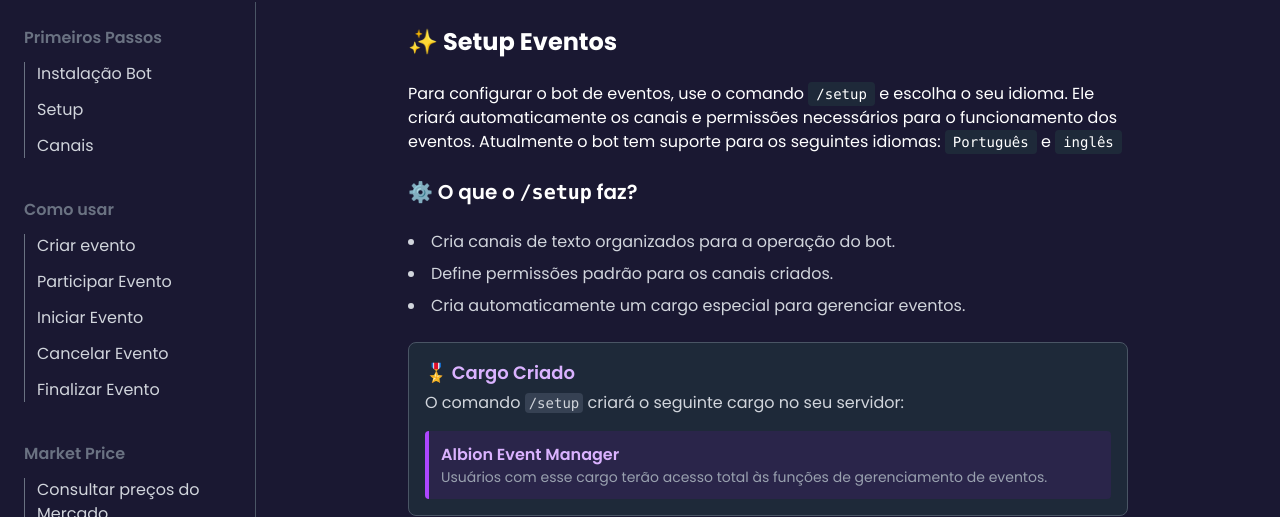
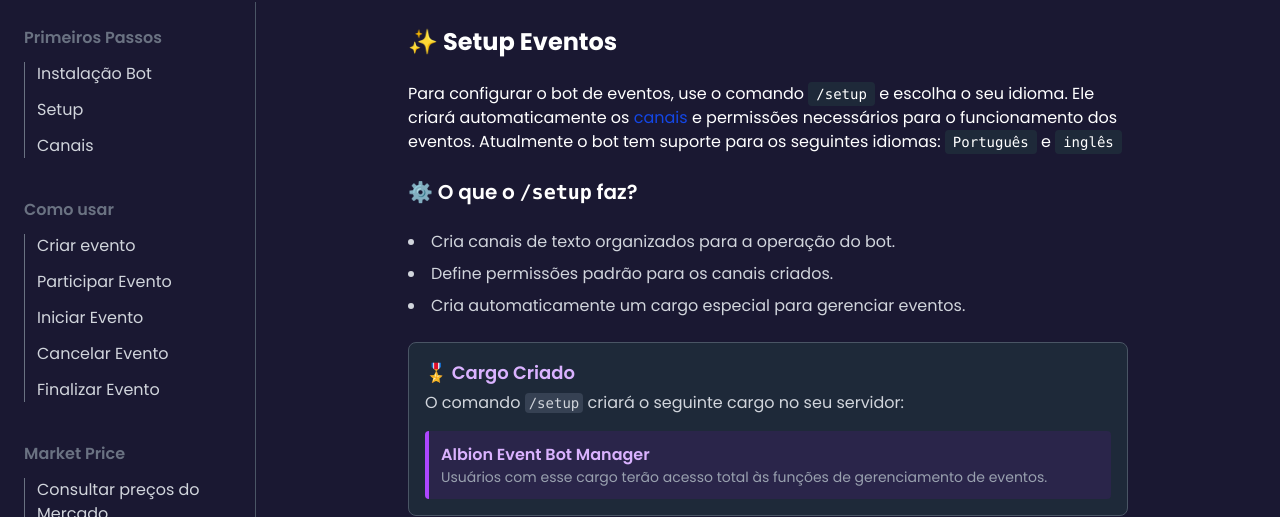
Before and after one commit to marceloaraujo28/bot-site, a Next.js app: page /docs/setup in a window 1280 px wide. Shown: the part 133-650 px from the top of the page. Built offline with nearby package versions, Linux system fonts and the light colour scheme.

Commit message:
feat: create language setup

```diff
--- a/src/app/docs/setup/page.tsx
+++ b/src/app/docs/setup/page.tsx
@@ -1,3 +1,5 @@
+import Link from "next/link";
+
 export default function SetupPage() {
   return (
     <section className="space-y-6">
@@ -6,8 +8,12 @@ export default function SetupPage() {
       <p>
         Para configurar o bot de eventos, use o comando{" "}
         <code className="bg-gray-800 px-2 py-1 rounded text-sm">/setup</code> e escolha o seu idioma. Ele criará
-        automaticamente os canais e permissões necessários para o funcionamento dos eventos. Atualmente o bot tem
-        suporte para os seguintes idiomas: <code className="bg-gray-800 px-2 py-1 rounded text-sm">Português</code> e{" "}
+        automaticamente os{" "}
+        <Link href="/docs/channels" className="text-blue-700 hover:underline">
+          canais
+        </Link>{" "}
+        e permissões necessários para o funcionamento dos eventos. Atualmente o bot tem suporte para os seguintes
+        idiomas: <code className="bg-gray-800 px-2 py-1 rounded text-sm">Português</code> e{" "}
         <code className="bg-gray-800 px-2 py-1 rounded text-sm">inglês</code>
       </p>
 
@@ -28,7 +34,7 @@ export default function SetupPage() {
         </p>
 
         <div className="bg-purple-900/20 border-l-4 border-purple-500 mt-4 p-3 rounded">
-          <p className="text-purple-300 font-semibold">Albion Event Manager</p>
+          <p className="text-purple-300 font-semibold">Albion Event Bot Manager</p>
           <p className="text-sm text-gray-400">
             Usuários com esse cargo terão acesso total às funções de gerenciamento de eventos.
           </p>
```
